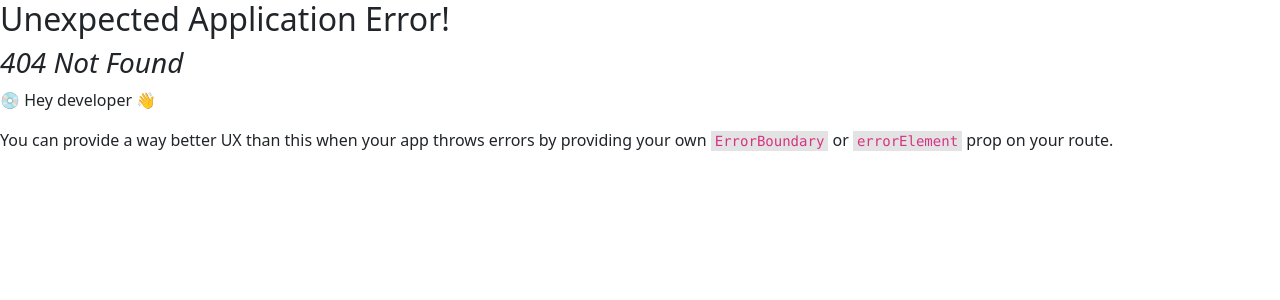
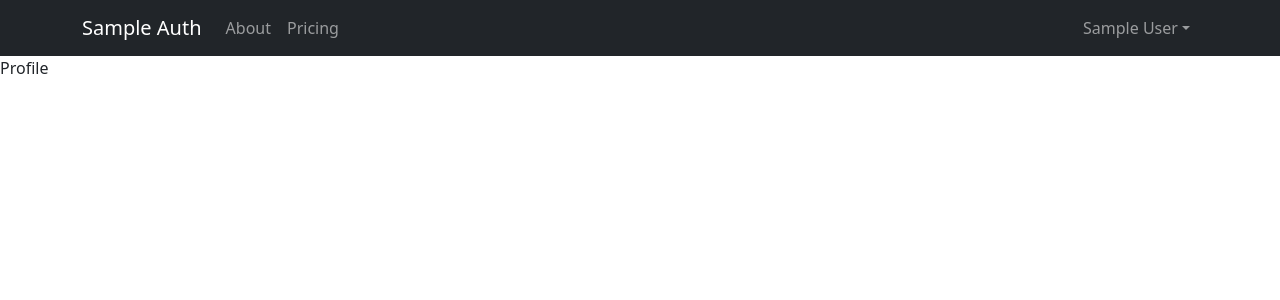
Before and after one commit to Jahid1604091/MERN_AUTH_DEMO, a React (Vite) app in the folder client/: page /profile in a window 1280 px wide. Before the commit this address had no page. Shown: the top 300 px of the page. Built offline with nearby package versions, Linux system fonts and the light colour scheme; sample sign-in values are in the browser's storage.

Commit message:
Private Router

```diff
--- a/client/src/components/Header.jsx
+++ b/client/src/components/Header.jsx
@@ -26,28 +26,25 @@ function Header() {
   return (
     <Navbar collapseOnSelect expand="lg" bg="dark" variant="dark">
       <Container>
-        <Navbar.Brand href="#home">React-Bootstrap</Navbar.Brand>
+        <Navbar.Brand href="/">Sample Auth </Navbar.Brand>
         <Navbar.Toggle aria-controls="responsive-navbar-nav" />
         <Navbar.Collapse id="responsive-navbar-nav">
           <Nav className="me-auto">
-            <Nav.Link href="#features">Features</Nav.Link>
-            <Nav.Link href="#pricing">Pricing</Nav.Link>
-            <NavDropdown title="Dropdown" id="collasible-nav-dropdown">
-              <NavDropdown.Item href="#action/3.1">Action</NavDropdown.Item>
-              <NavDropdown.Item href="#action/3.2">
-                Another action
-              </NavDropdown.Item>
-              <NavDropdown.Item href="#action/3.3">Something</NavDropdown.Item>
-              <NavDropdown.Divider />
-              <NavDropdown.Item href="#action/3.4">
-                Separated link
-              </NavDropdown.Item>
-            </NavDropdown>
+            <Nav.Link href="/about">About </Nav.Link>
+            <Nav.Link href="/pricing">Pricing</Nav.Link>
+
           </Nav>
 
           <Nav>
             {
-              userInfo ? <Nav.Link onClick={logoutHandler}>Logout</Nav.Link> :
+              userInfo ?
+              <NavDropdown title={userInfo?.name} id="collasible-nav-dropdown">
+              <NavDropdown.Item href="/profile">Profile</NavDropdown.Item>
+              <NavDropdown.Divider />
+              <NavDropdown.Item onClick={logoutHandler}>
+                Logout
+              </NavDropdown.Item>
+            </NavDropdown> :
               <>
             <Nav.Link href="/login">Sign In</Nav.Link>
             <Nav.Link eventKey={2} href="/register">
--- /dev/null
+++ b/client/src/components/PrivateRoute.jsx
@@ -0,0 +1,8 @@
+import React from "react";
+import { useSelector } from "react-redux";
+import { Navigate, Outlet } from "react-router-dom";
+
+export default function PrivateRoute() {
+  const { userInfo } = useSelector((state) => state.auth);
+  return userInfo ? <Outlet /> : <Navigate to="/login" replace />;
+}
--- a/client/src/main.jsx
+++ b/client/src/main.jsx
@@ -8,11 +8,13 @@ import {
   createBrowserRouter,
   createRoutesFromElements,
 } from "react-router-dom";
+import { Provider } from "react-redux";
+import { store } from "./store.js";
 import Home from "./pages/Home.jsx";
 import Login from "./pages/Login.jsx";
 import Register from "./pages/Register.jsx";
-import { Provider } from "react-redux";
-import { store } from "./store.js";
+import Profile from "./pages/Profile.jsx";
+import PrivateRoute from "./components/PrivateRoute.jsx";
 
 const router = createBrowserRouter(
   createRoutesFromElements(
@@ -20,6 +22,9 @@ const router = createBrowserRouter(
       <Route index path="/" element={<Home />} />
       <Route index path="/login" element={<Login />} />
       <Route index path="/register" element={<Register />} />
+      <Route path="" element={<PrivateRoute />}>
+        <Route index path="/profile" element={<Profile />} />
+      </Route>
     </Route>
   )
 );
--- /dev/null
+++ b/client/src/pages/Profile.jsx
@@ -0,0 +1,7 @@
+import React from 'react'
+
+export default function Profile() {
+  return (
+    <div>Profile</div>
+  )
+}
```
